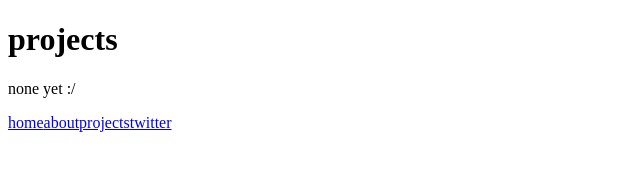
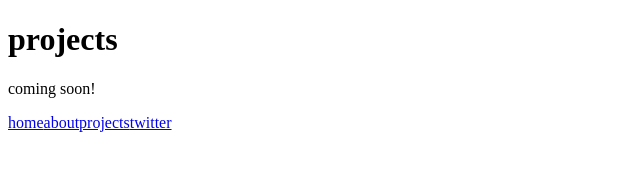
Before and after one commit to andrewwhitely/vita, a Next.js app: page /projects in a window 1280 px wide. Shown: the top 170 px of the page, without its empty margins (0-640 px from the left). Built offline with nearby package versions, Linux system fonts and the light colour scheme.

Commit message:
update projects

```diff
--- a/pages/projects.js
+++ b/pages/projects.js
@@ -13,7 +13,7 @@ export default function Home() {
         <h1 className="text-6xl font-bold">projects</h1>
 
         <div className="flex flex-wrap items-center justify-around max-w-4xl mt-6 sm:w-full">
-          <p className='text-xl'>none yet :/</p>
+          <p className='text-xl'>coming soon!</p>
         </div>
 
       </div>
```
